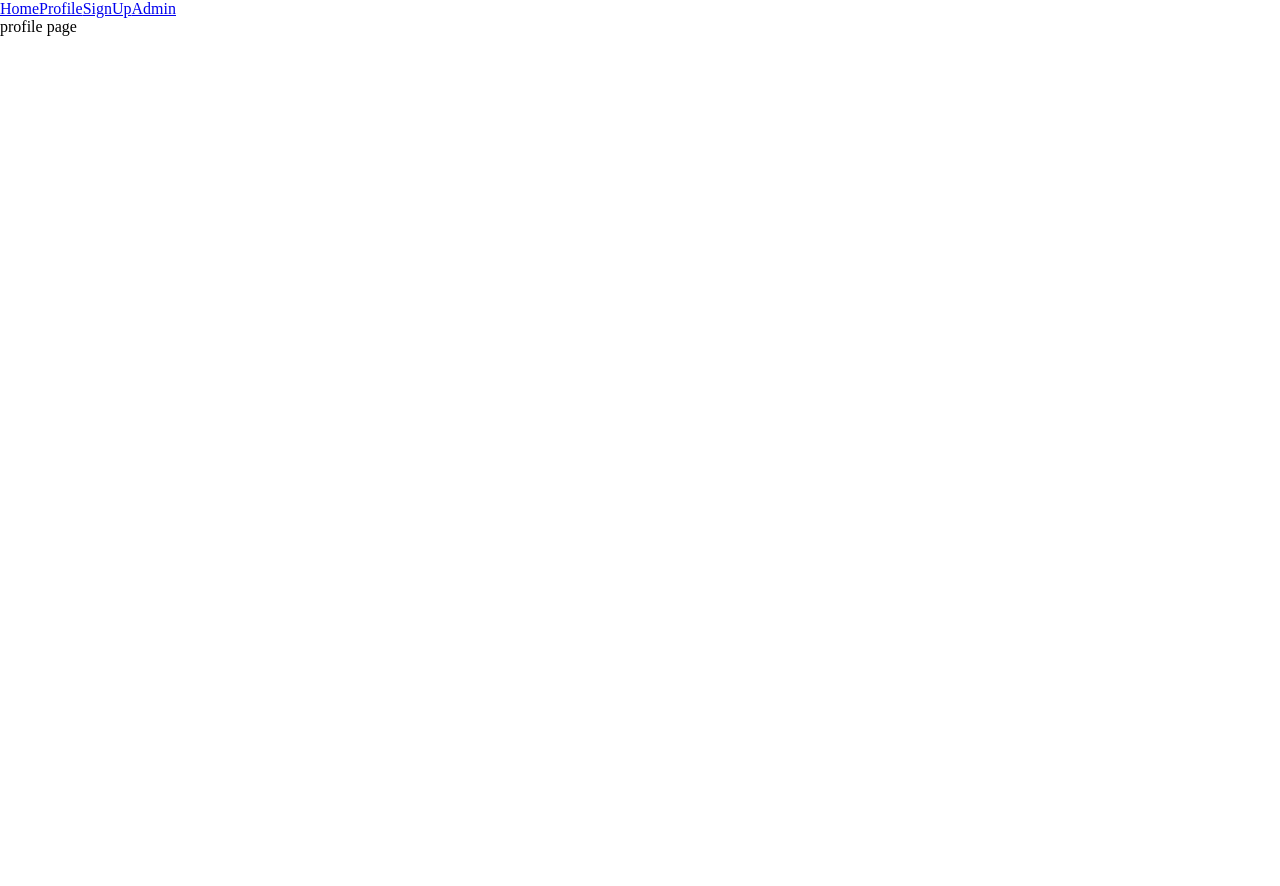
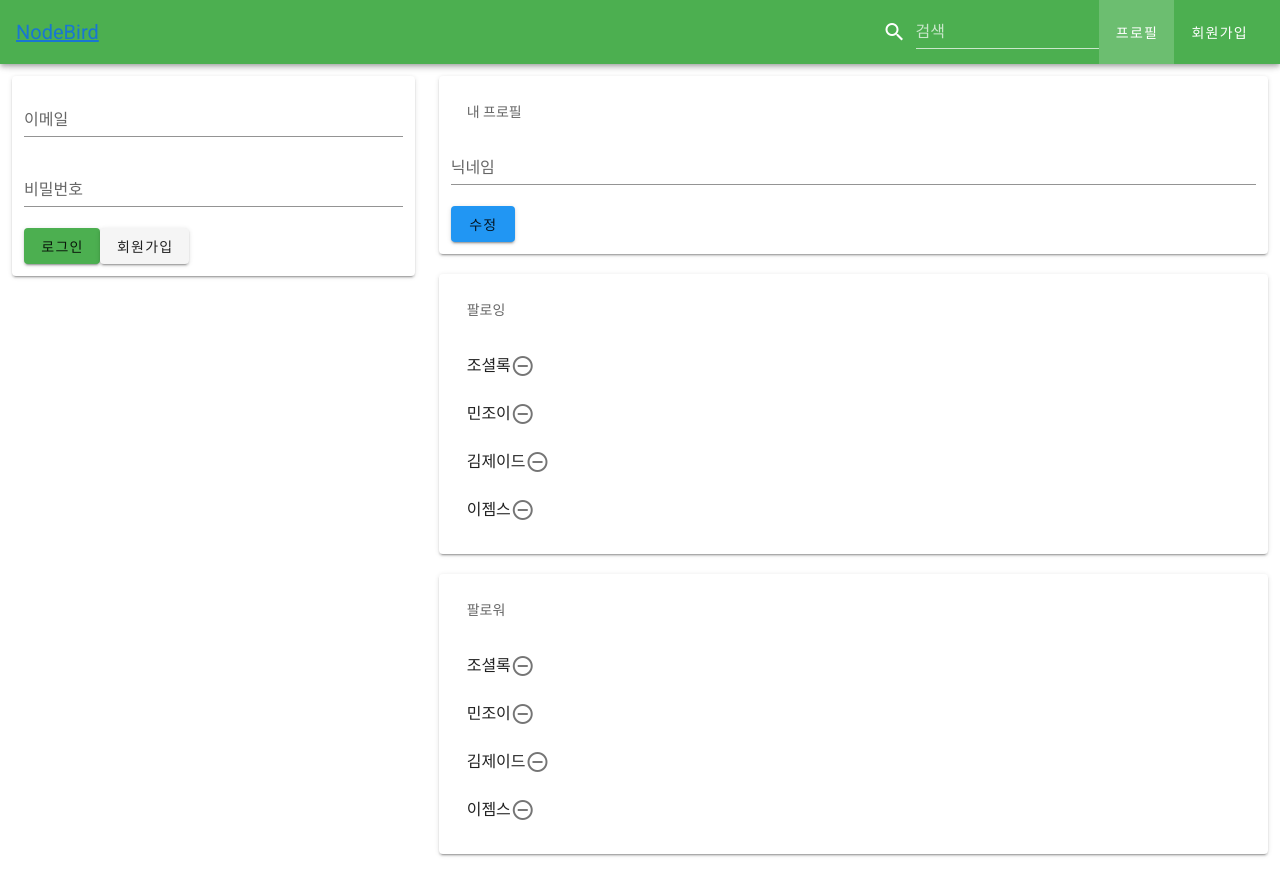
Before and after one commit to 2heeo/vue-nodebird, a Nuxt app in the folder ch1/front/: page /profile in a window 1280 px wide. Before the commit the page ends 800 px from the top, so only its background shows below. Built offline with nearby package versions, Linux system fonts and the light colour scheme.

Commit message:
1-7. 기본페이지 화면 만들기

```diff
--- /dev/null
+++ b/ch1/front/components/FollowList.vue
@@ -0,0 +1,28 @@
+<template>
+  <v-list>
+    <v-list-item>
+      <span>조셜록</span>
+      <v-icon>mdi-minus-circle-outline</v-icon>
+    </v-list-item>
+    <v-list-item>
+      <span>민조이</span>
+      <v-icon>mdi-minus-circle-outline</v-icon>
+    </v-list-item>
+    <v-list-item>
+      <span>김제이드</span>
+      <v-icon>mdi-minus-circle-outline</v-icon>
+    </v-list-item>
+    <v-list-item>
+      <span>이젬스</span>
+      <v-icon>mdi-minus-circle-outline</v-icon>
+    </v-list-item>
+  </v-list>
+</template>
+
+<script>
+export default {};
+</script>
+
+<style>
+
+</style>
--- /dev/null
+++ b/ch1/front/components/LoginForm.vue
@@ -0,0 +1,31 @@
+<template>
+  <v-container>
+    <v-card>
+      <v-form>
+        <v-container>
+          <v-text-field
+            label="이메일"
+            type="email"
+            required
+          />
+          <v-text-field
+            label="비밀번호"
+            type="password"
+            required
+          />
+          <v-btn color="green" type="submit">로그인</v-btn>
+          <v-btn nuxt to="signUp">회원가입</v-btn>
+        </v-container>
+      </v-form>
+    </v-card>
+  </v-container>
+</template>
+
+<script>
+export default {
+
+}
+</script>
+
+<style>
+</style>
--- /dev/null
+++ b/ch1/front/components/PostCard.vue
@@ -0,0 +1,35 @@
+<template>
+  <v-card style="margin-bottom: 20px">
+    <v-image />
+    <v-card-text>
+      <div>
+        <h3>Heeo</h3>
+        <div>안녕하세요. 게시글 입니다.</div>
+      </div>
+    </v-card-text>
+    <v-card-action>
+      <v-btn text color="orange">
+        <v-icon>mdi-twitter-retweet</v-icon>
+      </v-btn>
+      <v-btn text color="orange">
+        <v-icon>mdi-heart-outline</v-icon>
+      </v-btn>
+      <v-btn text color="orange">
+        <v-icon>mdi-comment-outline</v-icon>
+      </v-btn>
+      <v-btn text color="orange">
+        <v-icon>mdi-dots-horizontal</v-icon>
+      </v-btn>
+    </v-card-action>
+  </v-card>
+</template>
+
+<script>
+export default {
+
+}
+</script>
+
+<style>
+
+</style>
--- a/ch1/front/layouts/default.vue
+++ b/ch1/front/layouts/default.vue
@@ -17,9 +17,9 @@
         </v-toolbar-items>
       </v-toolbar>
     </nav>
-    <v-row>
+    <v-row no-gutters>
       <v-col cols="12" xs="12" md="4">
-        로그인창
+        <login-form />
       </v-col>
       <v-col cols="12" xs="12" md="8">
         <nuxt />
@@ -29,8 +29,12 @@
 </template>
 
 <script>
+import LoginForm from '~/components/LoginForm';
+
 export default {
-
+  components: {
+    LoginForm,
+  },
 }
 </script>
 
--- a/ch1/front/pages/index.vue
+++ b/ch1/front/pages/index.vue
@@ -1,11 +1,22 @@
 <template>
+  <v-container>
     <div>
-    Main page
+      <post-card />
+      <post-card />
+      <post-card />
+      <post-card />
+      <post-card />
     </div>
+  </v-container>
 </template>
 
 <script>
+  import PostCard from '~/components/PostCard';
+
   export default {
+    components: {
+      PostCard,
+    },
     data() {
       return {
         name: 'Nuxt.js',
--- a/ch1/front/pages/profile.vue
+++ b/ch1/front/pages/profile.vue
@@ -1,23 +1,52 @@
 <template>
   <div>
-    profile page
+    <v-container>
+      <v-card style="margin-bottom: 20px">
+        <v-container>
+          <v-subheader>내 프로필</v-subheader>
+          <v-form>
+            <v-text-field
+              label="닉네임"
+              required
+            />
+            <v-btn color="blue" type="submit">수정</v-btn>
+          </v-form>
+        </v-container>
+      </v-card>
+      <v-card style="margin-bottom: 20px">
+        <v-container>
+          <v-subheader>팔로잉</v-subheader>
+          <follow-list />
+        </v-container>
+      </v-card>
+      <v-card style="margin-bottom: 20px">
+        <v-container>
+          <v-subheader>팔로워</v-subheader>
+          <follow-list />
+        </v-container>
+      </v-card>
+    </v-container>
   </div>
 </template>
 
 <script>
+  import FollowList from '~/components/FollowList';
+
   export default {
-  layout: 'admin',
+    components: {
+      FollowList,
+    },
     data() {
       return {
         name: 'Nuxt.js',
-    }
+      };
     },
     head() {
       return {
-      title: '프로필'
-    }
-  }
-}
+        title: '프로필',
+      };
+    },
+  };
 </script>
 
 <style>
--- a/ch1/front/pages/signup.vue
+++ b/ch1/front/pages/signup.vue
@@ -1,6 +1,39 @@
 <template>
   <div>
-    signUp page
+    <v-container>
+      <v-card>
+        <v-subheader>회원가입</v-subheader>
+        <v-container>
+          <v-form>
+            <v-text-field
+              label="이메일"
+              type="email"
+              required
+            />
+            <v-text-field
+              label="비밀번호"
+              type="password"
+              required
+            />
+            <v-text-field
+              label="비밀번호 확인"
+              type="password"
+              required
+            />
+            <v-text-field
+              label="닉네임"
+              type="nickname"
+              required
+            />
+            <v-checkbox
+              label="회원가입에 동의합니다."
+              required
+            />
+            <v-btn color="green" type="submit">가입하기</v-btn>
+          </v-form>
+        </v-container>
+      </v-card>
+    </v-container>
   </div>
 </template>
 
```
Lines whose indentation alone changed are shown as unchanged.
